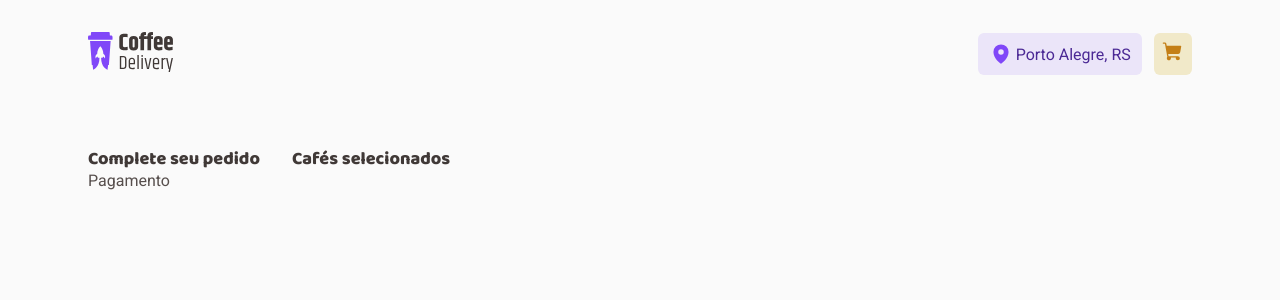
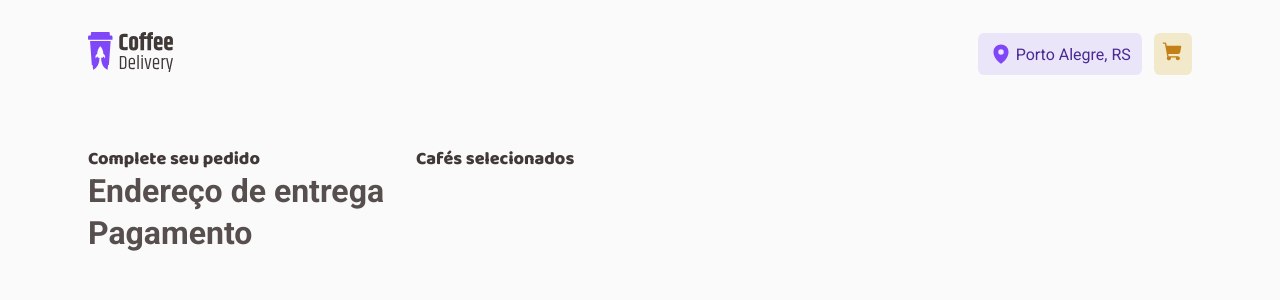
Before and after one commit to rnatu/coffee-delivery, a React (Vite) app: page /Checkout in a window 1280 px wide. Shown: the top 300 px of the page. Built offline with nearby package versions, Linux system fonts and the light colour scheme.

Commit message:
feat: add billing options, coffeecart and delivery data form

```diff
--- /dev/null
+++ b/src/pages/Checkout/BillingOptions.tsx
@@ -0,0 +1,3 @@
+export function BillingOptions() {
+  return <h1>Pagamento</h1>;
+}
--- /dev/null
+++ b/src/pages/Checkout/CoffeeCart.tsx
@@ -0,0 +1,3 @@
+export function CoffeeCart() {
+  return <h1>CoffeeCart</h1>;
+}
--- /dev/null
+++ b/src/pages/Checkout/DeliveryDataForm.tsx
@@ -0,0 +1,3 @@
+export function DeliveryDataForm() {
+  return <h1>Endereço de entrega</h1>;
+}
--- a/src/pages/Checkout/index.tsx
+++ b/src/pages/Checkout/index.tsx
@@ -1,4 +1,6 @@
 import { TitleText } from '../../components/Typography';
+import { BillingOptions } from './BillingOptions';
+import { DeliveryDataForm } from './DeliveryDataForm';
 import { CheckoutContainer } from './styles';
 
 export function Checkout() {
@@ -9,7 +11,9 @@ export function Checkout() {
           Complete seu pedido
         </TitleText>
 
-        <div>Pagamento</div>
+        <DeliveryDataForm />
+
+        <BillingOptions />
       </div>
       <div>
         <TitleText size="xs" color="subtitle">
```
